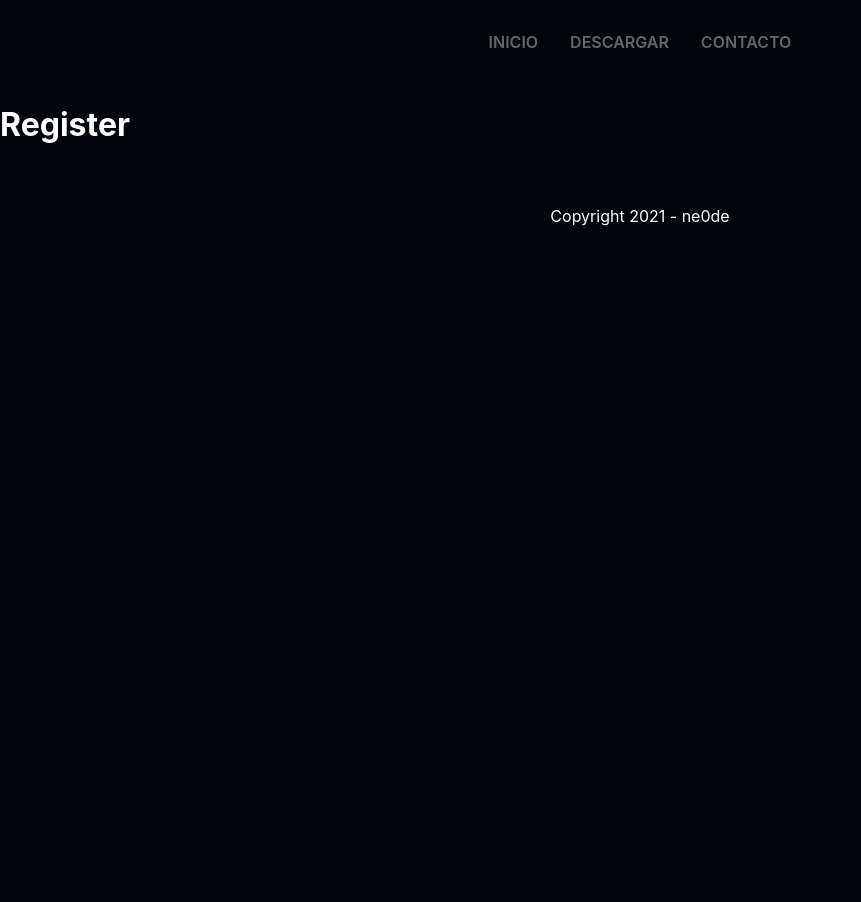
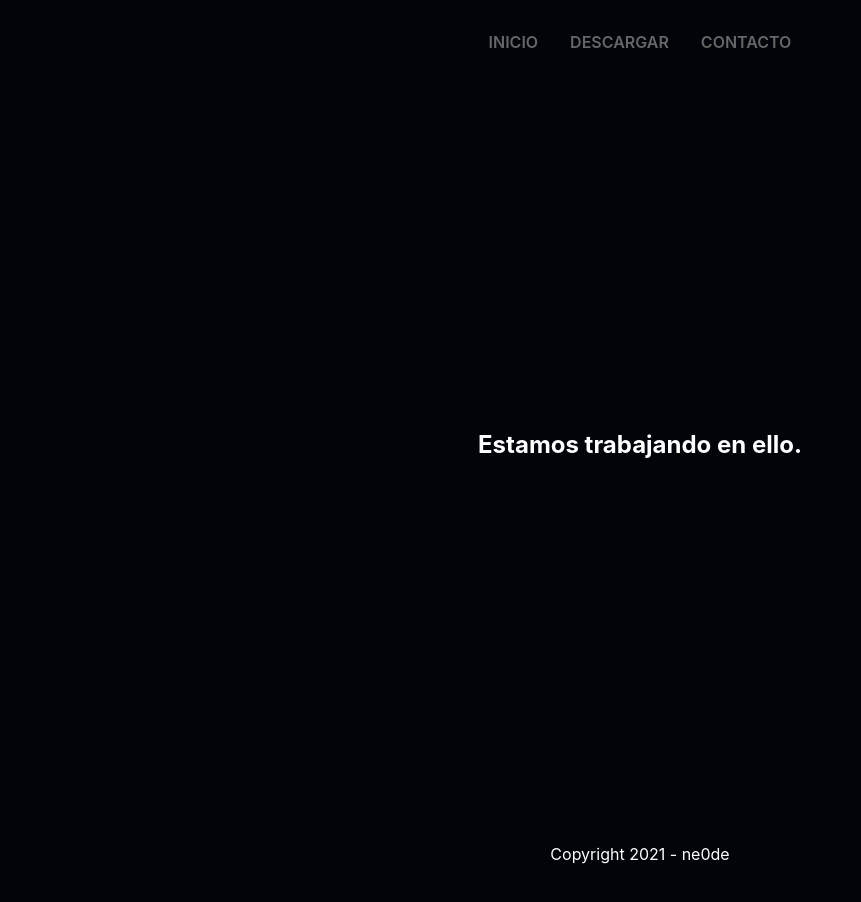
Before and after one commit to ne0de/nextjs-passner, a Next.js app: page /register in a window 1280 px wide. Shown: the whole page, without its empty margins (0-861 px from the left). Before the commit the page ends 800 px from the top, so only its background shows below. Built offline with nearby package versions, Linux system fonts and the light colour scheme.

Commit message:
register development message

```diff
--- a/pages/register/index.js
+++ b/pages/register/index.js
@@ -1,5 +1,9 @@
 const Register = () => {
-  return <h1>Register</h1>;
+  return (
+    <div className="container">
+      <h2>Estamos trabajando en ello.</h2>
+    </div>
+  )
 };
 
 export default Register;
```
